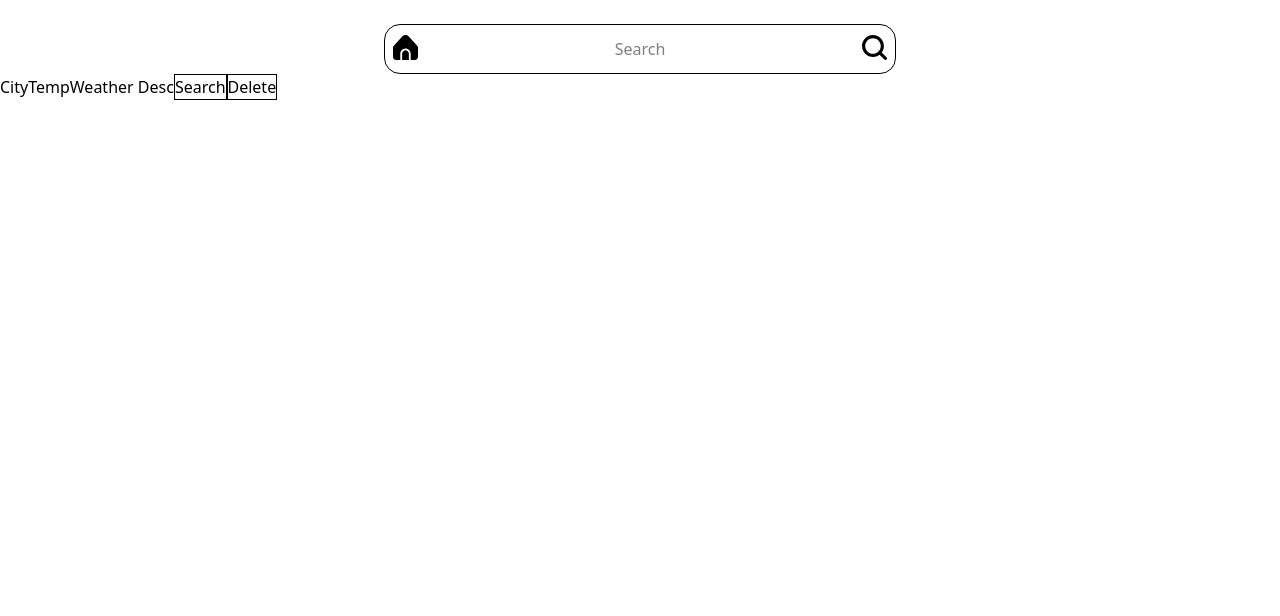
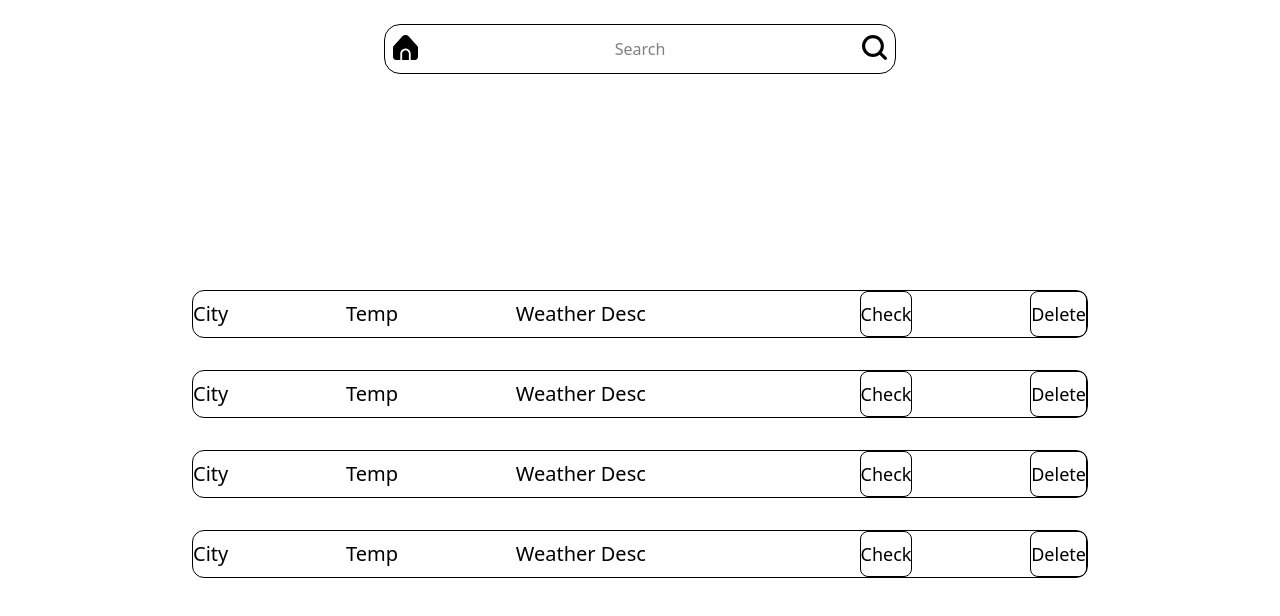
Before and after one commit to rowanvictor01/weather-app, a Vue app: page / in a window 1280 px wide. Shown: the top 616 px of the page. Built offline with nearby package versions, Linux system fonts and the light colour scheme.

Commit message:
Apply basic design on HistoryItem/List components

```diff
--- a/src/App.vue
+++ b/src/App.vue
@@ -6,7 +6,7 @@ import WeatherResults from "./components/WeatherResults.vue";
 
 // data
 const currentView = ref("home"); // "home" or "results"
-const searchHistory = reactive(["hi"]); // array of objects
+const searchHistory = reactive(["hi", "hello", "how re you", "asdf"]); // array of objects
 let currentWeather = reactive({}); // for the parsed .json object with .data as property
 const loading = ref();
 const error = ref();
--- a/src/components/HistoryItem.vue
+++ b/src/components/HistoryItem.vue
@@ -3,11 +3,18 @@ const { historyItem } = defineProps(["historyItem"]);
 </script>
 
 <template>
-  <section>
-    <span>City</span>
-    <span>Temp</span>
-    <span>Weather Desc</span>
-    <button class="border">Search</button>
-    <button class="border">Delete</button>
+  <section
+    class="border rounded-xl text-xl 2xl:text-2xl w-[clamp(290px,70%,1200px)] flex justify-between items-center"
+  >
+    <span class="">City</span>
+    <span class="mr-6 md:mr-0">Temp</span>
+    <span class="hidden md:inline mr-24">Weather Desc</span>
+
+    <button class="border rounded-lg text-lg 2xl:text-xl py-1 xl:py-2 2xl:py-4">
+      Check
+    </button>
+    <button class="border rounded-lg text-lg 2xl:text-xl py-1 xl:py-2 2xl:py-4">
+      Delete
+    </button>
   </section>
 </template>
--- a/src/components/HistoryList.vue
+++ b/src/components/HistoryList.vue
@@ -6,7 +6,10 @@ const { historyList } = defineProps(["historyList"]);
 </script>
 
 <template>
-  <section v-if="historyList">
+  <section
+    v-if="historyList"
+    class="flex flex-col justify-center items-center h-[90vh] gap-8"
+  >
     <HistoryItem v-for="item in historyList" :historyItem="item" />
   </section>
 </template>
```
Also changed, not shown: src/assets/icons/trash.svg (added).
